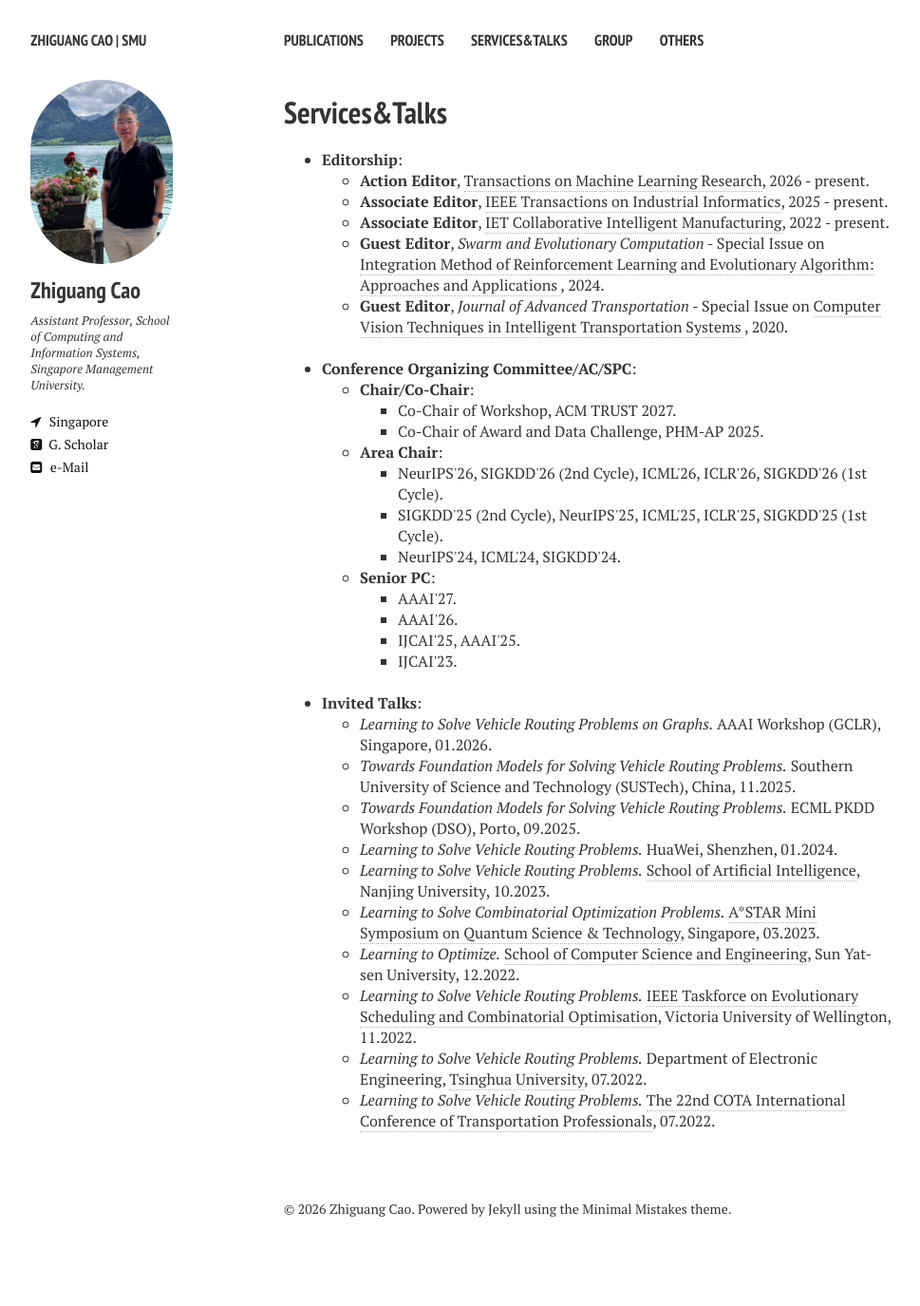
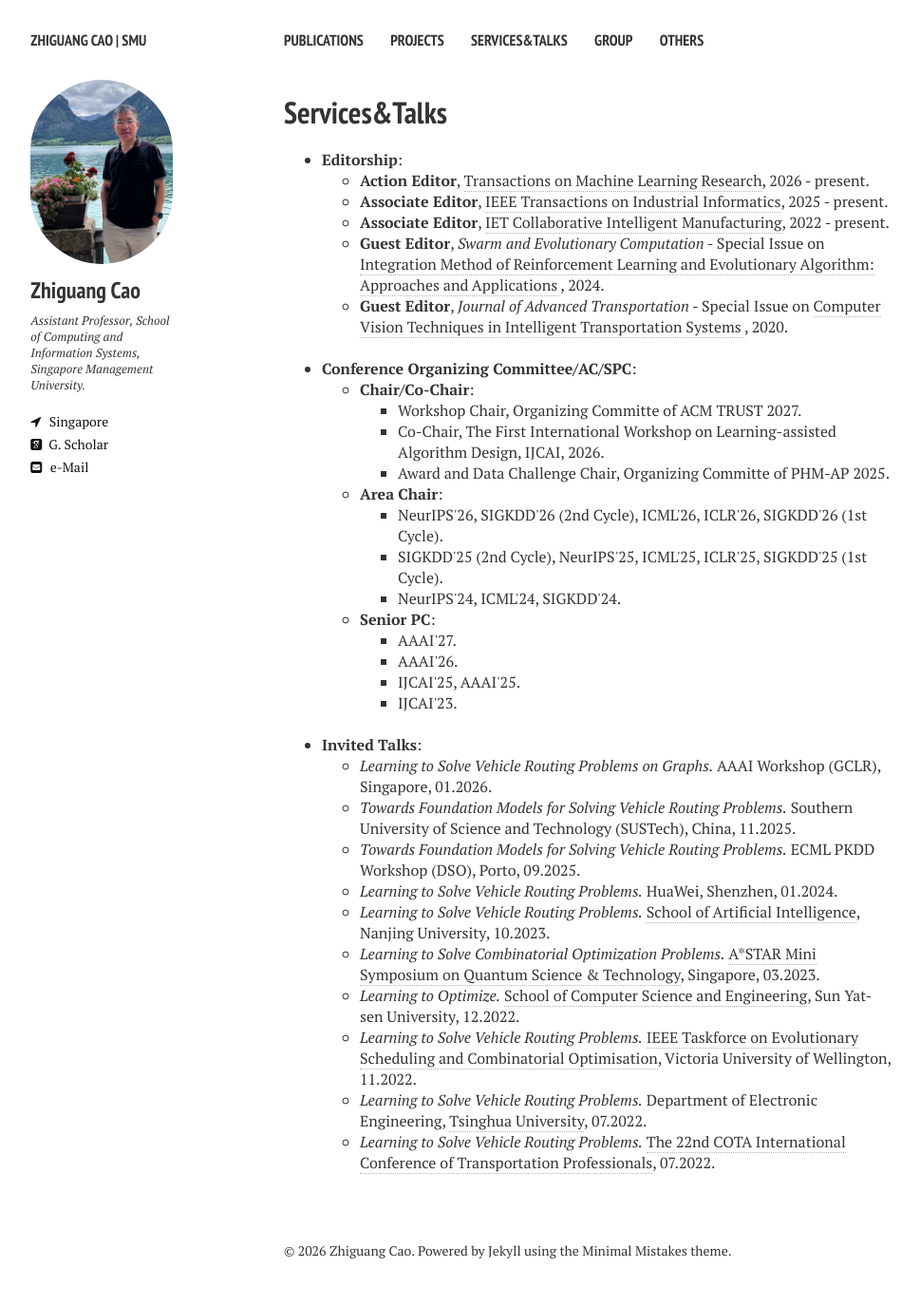
Before and after one commit to zhiguangcaosg/zhiguangcaosg.github.io, a Jekyll site: the page built from services&talks.md, in a window 1280 px wide. Shown: the whole page at 95% size, without its empty margins (21-990 px from the left). Built offline with Jekyll 4.4.1, drawn with Linux system fonts in a browser that asks for light colours; nearby versions of some CDN libraries; before the commit the page ends 1331 px from its top, so only the background shows below that.

Commit message:
Update services&talks.md

```diff
--- a/services&talks.md
+++ b/services&talks.md
@@ -34,9 +34,11 @@ comments: false
 
 	<li> <b>Chair/Co-Chair</b>:
 		<ul>
-		<li>  Co-Chair of Workshop, ACM TRUST 2027.
+		<li> Workshop Chair, Organizing Committe of ACM TRUST 2027.
 	    </li>
-		<li>  Co-Chair of Award and Data Challenge, PHM-AP 2025.
+		<li> Co-Chair, The First International Workshop on Learning-assisted Algorithm Design, IJCAI, 2026.
+	    </li>
+		<li> Award and Data Challenge Chair, Organizing Committe of PHM-AP 2025.
 	    </li>
 		</ul>
 	</li>
```
